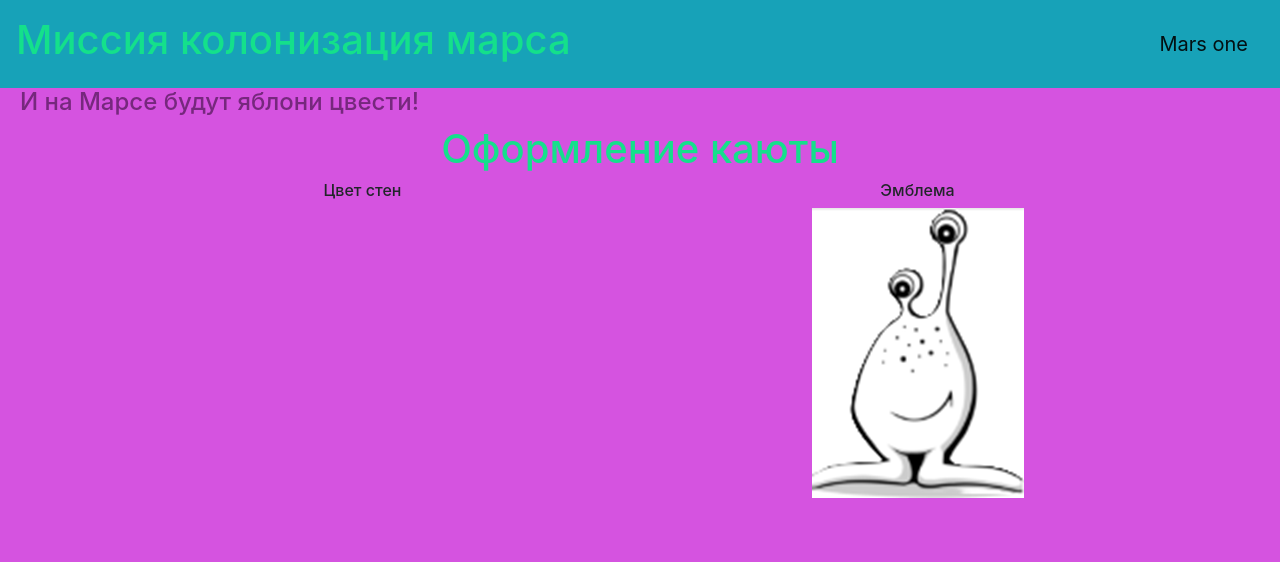
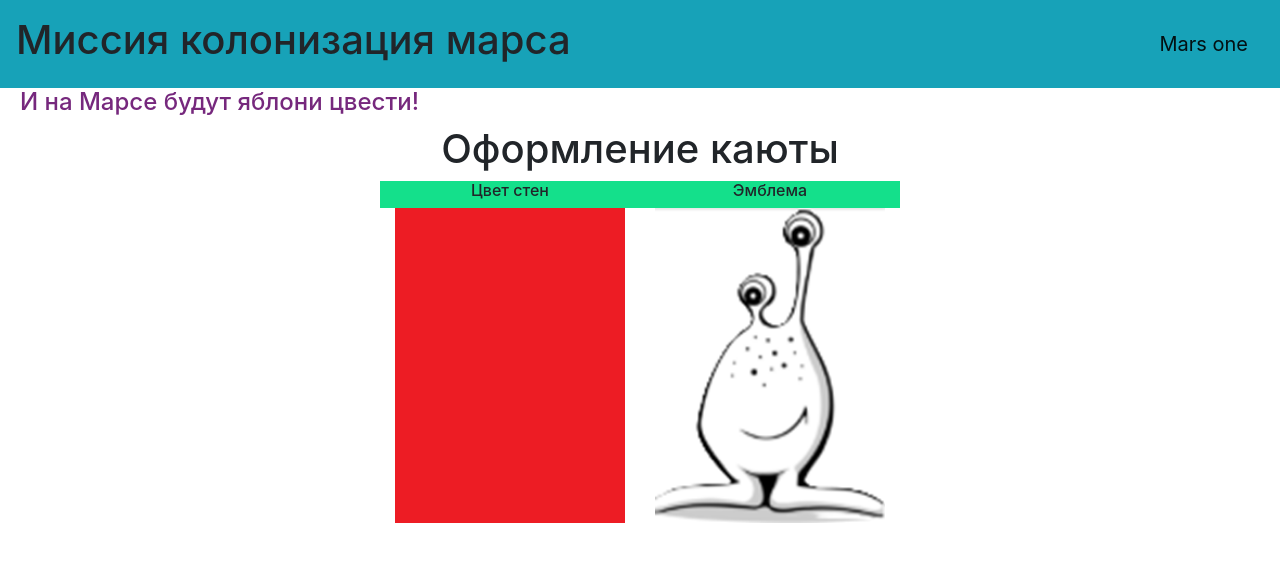
Before and after one commit to Er01Egor/flask, a Python web app: template flask/templates/table_cel.html in a window 1280 px wide. Shown: the top 562 px of the page. Run offline with Jinja, Linux system fonts and the light colour scheme; the template is opened without the code that fills it: most values are stand-ins (such as "Sample title", 1, 10 or a date in 2020); some libraries are stand-ins or nearby versions.

Commit message:
Урок Flask2 второе ДЗ

```diff
--- a/flask/main.py
+++ b/flask/main.py
@@ -94,9 +94,11 @@ def login():
         return render_template('finish_log.html', title='Аварийный доступ')
     return render_template('login.html', title='Аварийный доступ', form=form)
 
-@app.route('/table/<pol>/<years>')
+
+@app.route('/table/<pol>/<int:years>')
 def table(pol, years):
-    return render_template('table_cel.html', title='table', sex=pol, years=int(years))
+    return render_template('table_cel.html', title='table', sex=pol, years=years)
+
 
 if __name__ == '__main__':
     app.run(port=8087, host='127.0.0.1')
--- a/flask/static/css/style.css
+++ b/flask/static/css/style.css
@@ -1,5 +1,7 @@
-body {
-    background-color: #d553e0;
+.head_color {
+    background-color: #14e08b;
+    max-height: 27px;
+    max-width: 600px;
 }
 .head {
     display: flex;
@@ -21,6 +23,11 @@ p {
     padding-top: 10px;
     color: #4f4747;
 }
-h1 {
-    color: #14e08b;
+.container {
+    max-width: 550px;
 }
+img {
+    width: 100%;
+    height: auto;
+    object-fit: contain;
+}
--- a/flask/templates/base.html
+++ b/flask/templates/base.html
@@ -7,7 +7,7 @@
           href="https://stackpath.bootstrapcdn.com/bootstrap/4.4.1/css/bootstrap.min.css"
           integrity="sha384-Vkoo8x4CGsO3+Hhxv8T/Q5PaXtkKtu6ug5TOeNV6gBiFeWPGFN9MuhOf23Q9Ifjh"
           crossorigin="anonymous">
-    <link rel="stylesheet" href="{{ url_for('static', filename='style.css') }}">
+    <link rel="stylesheet" href="{{ url_for('static', filename='css/style.css') }}">
     <title>{{title}}</title>
 </head>
 <body>
--- a/flask/templates/table_cel.html
+++ b/flask/templates/table_cel.html
@@ -3,10 +3,23 @@
 {% block content %}
 <div class="form-group" align="center">
     <h1>Оформление каюты</h1>
+    <div class="head_color">
         <div class="container text-center">
             <div class="row">
                 <div class="col">
                     <h6>Цвет стен</h6>
+                    {% if years <= 21 and sex == 'female' %}
+                    <img src="{{ url_for('static', filename='img/red_ml.png') }}" align="center">
+                    {% elif years <= 21 and sex == 'male' %}
+                    <img src="{{ url_for('static', filename='img/blue_ml.png') }}" align="center">
+                    {% elif years > 21 and sex == 'female' %}
+                    <img src="{{ url_for('static', filename='img/red_old.png') }}" align="center">
+                    {% elif years > 21 and sex == 'male' %}
+                    <img src="{{ url_for('static', filename='img/blue_old.png') }}" align="center">
+
+                    {% else %}
+                    <img src="{{ url_for('static', filename='img/red_old.png') }}" align="center">
+                    {% endif %}
                 </div>
                 <div class="col">
                     <h6>Эмблема</h6>
@@ -20,4 +33,5 @@
             </div>
         </div>
     </div>
+</div>
 {% endblock %}
```
Also changed, not shown: flask/static/img/blue_ml.png (added), flask/static/img/blue_old.png (added), flask/static/img/red_ml.png (added), flask/static/img/red_old.png (added). Lines whose indentation alone changed are shown as unchanged.
